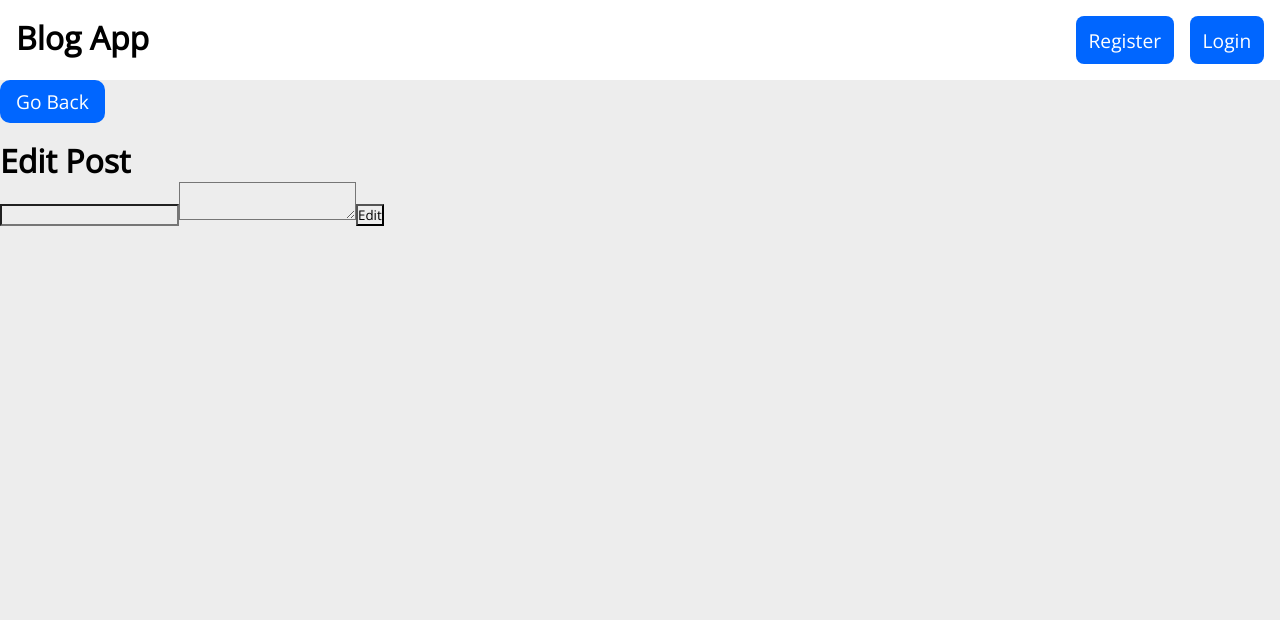
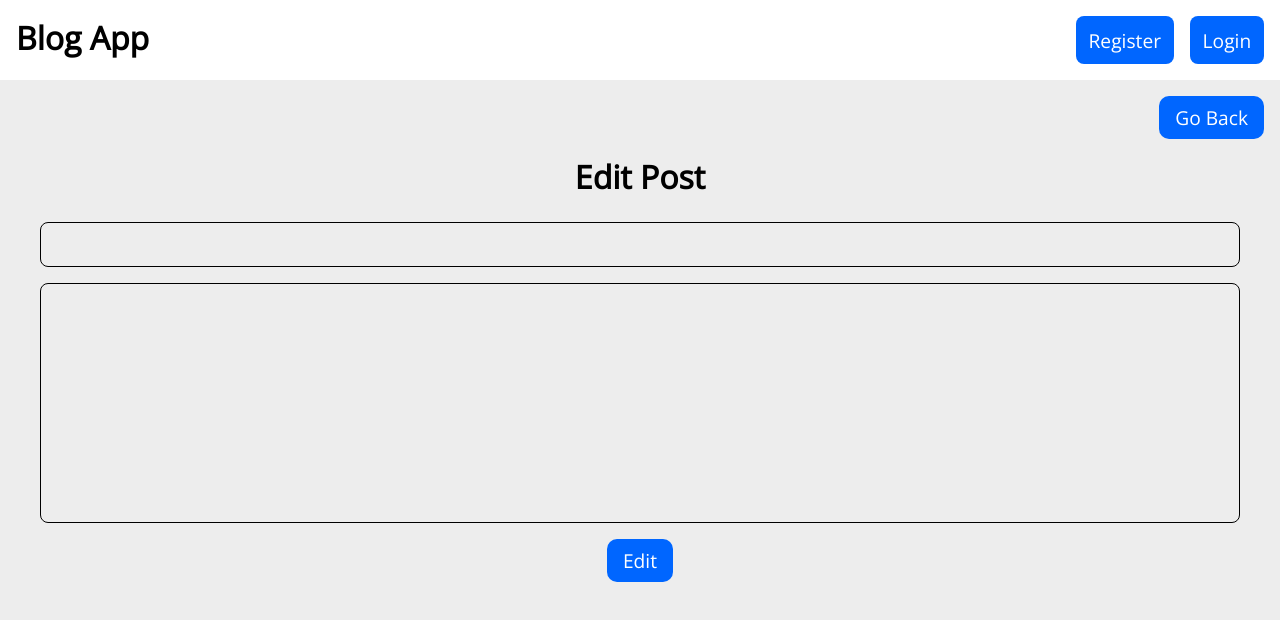
Before and after one commit to VRYeshwanth/Blog-Post-App, a React (Vite) app in the folder frontend/: page /posts/edit/1 in a window 1280 px wide. Shown: the top 620 px of the page. Built offline with nearby package versions, Linux system fonts and the light colour scheme; no server answers.

Commit message:
EditPage.jsx logic + styling

```diff
--- a/frontend/src/pages/EditPost.jsx
+++ b/frontend/src/pages/EditPost.jsx
@@ -1,7 +1,51 @@
+import { useState, useEffect } from "react";
 import { useNavigate } from "react-router-dom";
+import { usePosts } from "../../context/PostsContext";
+import { useParams } from "react-router-dom";
+import { useNotification } from "../../context/NotificationContext";
+import axios from "axios";
 
 export default function EditPost() {
     const navigate = useNavigate();
+    const { showNotification } = useNotification();
+    const { id } = useParams();
+    const { posts, editPost, insertPost } = usePosts();
+    const [post, setPost] = useState([]);
+
+    useEffect(() => {
+        const foundPost = posts.find((p) => p._id === id);
+        if (foundPost) {
+            setPost(foundPost);
+        } else {
+            axios
+                .get(`http://localhost:3000/api/posts/${id}`)
+                .then((res) => setPost(res.data))
+                .catch((err) => console.log(err));
+        }
+    }, [id, posts]);
+
+    const handleEdit = async (e) => {
+        e.preventDefault();
+        try {
+            const res = await axios.patch(
+                `http://localhost:3000/api/posts/${id}`,
+                post,
+                {
+                    headers: {
+                        Authorization: `Bearer ${localStorage.getItem(
+                            "token"
+                        )}`,
+                    },
+                }
+            );
+            editPost(res.data);
+            showNotification("Post edited successfully !!", "success", () =>
+                navigate("/")
+            );
+        } catch (err) {
+            showNotification(err?.message, "error", () => navigate("/"));
+        }
+    };
 
     return (
         <div className="edit-post-page">
@@ -12,9 +56,20 @@ export default function EditPost() {
             </div>
             <div className="edit-view">
                 <h1 className="edit-form-heading">Edit Post</h1>
-                <form method="post" className="edit-form">
-                    <input type="text" />
-                    <textarea></textarea>
+                <form method="post" className="edit-form" onSubmit={handleEdit}>
+                    <input
+                        type="text"
+                        value={post.title}
+                        onChange={(e) =>
+                            setPost({ ...post, title: e.target.value })
+                        }
+                    />
+                    <textarea
+                        value={post.content}
+                        onChange={(e) =>
+                            setPost({ ...post, content: e.target.value })
+                        }
+                    ></textarea>
                     <button>Edit</button>
                 </form>
             </div>
--- a/frontend/src/pages/PostDetails.jsx
+++ b/frontend/src/pages/PostDetails.jsx
@@ -56,7 +56,12 @@ export default function PostDetails() {
                     {post?.author?._id == auth.userId && (
                         <div className="right">
                             <div className="edit-btns">
-                                <i className="bx bx-edit"></i>
+                                <i
+                                    className="bx bx-edit"
+                                    onClick={() =>
+                                        navigate(`/posts/edit/${post._id}`)
+                                    }
+                                ></i>
                                 <i
                                     className="bx bx-trash"
                                     onClick={() => handleDelete(post._id)}
--- a/frontend/src/styles.css
+++ b/frontend/src/styles.css
@@ -457,3 +457,58 @@
 .create-form > button:hover {
     background-color: #2a4fe3;
 }
+
+/* EditPost Page */
+.edit-post-page {
+    align-items: flex-end;
+    width: 100%;
+    min-height: calc(100vh - 80px);
+    padding: 1rem;
+    display: flex;
+    flex-direction: column;
+}
+
+.edit-view {
+    width: 100%;
+}
+
+.edit-form-heading {
+    text-align: center;
+}
+
+.edit-form {
+    padding: 1rem 1rem 0;
+    display: flex;
+    width: 100%;
+    flex-direction: column;
+}
+
+.edit-form > input,
+.edit-form > textarea {
+    border: 1px solid black;
+    border-radius: 8px;
+    padding: 0.5rem;
+    margin: 0.5rem;
+    font-size: 1.2rem;
+}
+
+.edit-form > textarea {
+    resize: none;
+    height: 15rem;
+}
+
+.edit-form > button {
+    border: none;
+    background-color: #0066ff;
+    color: white;
+    border-radius: 10px;
+    cursor: pointer;
+    font-size: 1.2rem;
+    padding: 0.5rem 1rem;
+    margin: 0.5rem auto;
+    transition: all 0.3s ease;
+}
+
+.edit-form > button:hover {
+    background-color: #2a4fe3;
+}
```
